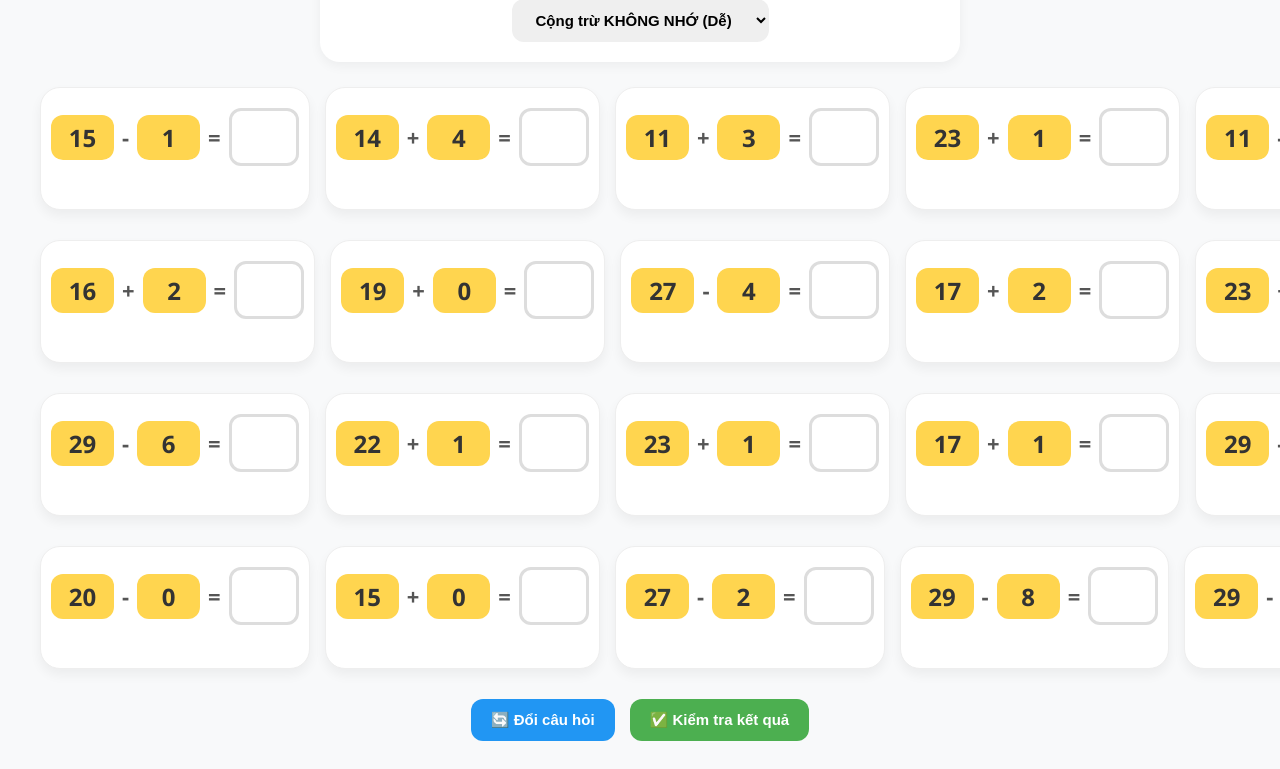
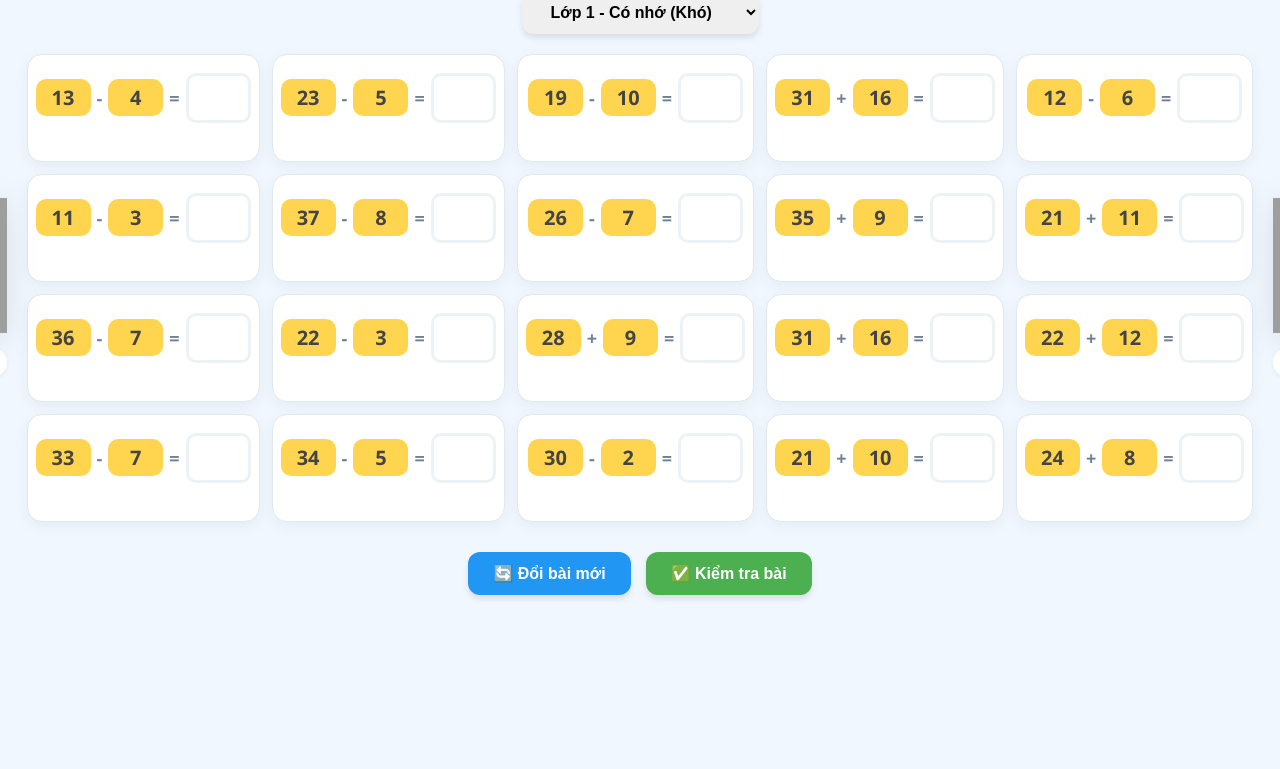
Before and after one commit to SupportCareSoft/hoc_tap, a plain HTML site: page index.html in a window 1280 px wide. Shown: the part 97-866 px from the top of the page. After the commit the page ends 840 px from the top, so only its background shows below. Drawn offline with Linux system fonts and the light colour scheme; grey boxes are pictures that could not be loaded.

Commit message:
Update index.html

```diff
--- a/index.html
+++ b/index.html
@@ -3,10 +3,10 @@
 <head>
     <meta charset="UTF-8">
     <meta name="viewport" content="width=device-width, initial-scale=1.0">
-    <title>Toán Lớp 1 - Có Nhớ & Không Nhớ</title>
+    <title>Toán Học Chibi Vui Nhộn</title>
     <style>
         :root {
-            --bg: #fdfdfd;
+            --bg: #f0f7ff;
             --box-num: #FFD54F;
             --correct: #4CAF50;
             --wrong: #F44336;
@@ -14,64 +14,190 @@
         }
 
         body {
-            font-family: 'Segoe UI', Arial, sans-serif;
-            background-color: #f8f9fa;
+            font-family: 'Segoe UI', Tahoma, Geneva, Verdana, sans-serif;
+            background-color: var(--bg);
             display: flex;
             flex-direction: column;
             align-items: center;
-            padding: 20px;
+            margin: 0;
+            padding: 20px 10px;
+            min-height: 100vh;
         }
 
-        .header { background: white; padding: 20px; border-radius: 20px; box-shadow: 0 4px 12px rgba(0,0,0,0.05); margin-bottom: 25px; text-align: center; width: 100%; max-width: 600px; }
+        .header {
+            text-align: center;
+            margin-bottom: 20px;
+            width: 100%;
+        }
 
-        .math-container { display: flex; flex-direction: column; gap: 30px; width: 100%; max-width: 1200px; }
-        .math-row { display: grid; grid-template-columns: repeat(5, 1fr); gap: 15px; }
+        h2 { color: #2c3e50; margin-bottom: 15px; }
+
+        /* KHUNG CHỨA TOÀN BỘ: CHIBI - BẢNG - CHIBI */
+        .main-layout {
+            display: flex;
+            align-items: center;
+            justify-content: center;
+            width: 100%;
+            max-width: 1300px;
+            gap: 20px;
+        }
+
+        .chibi-side {
+            width: 180px;
+            flex-shrink: 0;
+            text-align: center;
+        }
+
+        .chibi-side img {
+            width: 100%;
+            height: auto;
+            filter: drop-shadow(0 5px 15px rgba(0,0,0,0.1));
+        }
+
+        .chibi-text {
+            display: block;
+            margin-top: 10px;
+            font-weight: bold;
+            color: #5a67d8;
+            font-size: 14px;
+            background: white;
+            padding: 5px 10px;
+            border-radius: 20px;
+            box-shadow: 0 2px 5px rgba(0,0,0,0.05);
+        }
+
+        /* KHUNG BẢNG TÍNH */
+        .math-container {
+            display: grid;
+            grid-template-columns: repeat(5, 1fr);
+            gap: 12px;
+            flex-grow: 1;
+        }
 
         .math-card {
-            background: white; padding: 20px 10px; border-radius: 20px;
-            display: flex; flex-direction: column; align-items: center;
-            box-shadow: 0 6px 12px rgba(0,0,0,0.05); border: 1px solid #eee;
+            background: white;
+            padding: 18px 8px;
+            border-radius: 15px;
+            display: flex;
+            flex-direction: column;
+            align-items: center;
+            box-shadow: 0 4px 15px rgba(0,0,0,0.05);
+            border: 1px solid #e2e8f0;
+            transition: transform 0.2s;
         }
 
-        .equation { display: flex; align-items: center; gap: 8px; }
-        .num { font-size: 24px; font-weight: 900; background: var(--box-num); padding: 6px 14px; border-radius: 12px; min-width: 35px; text-align: center; color: #333; }
-        .op { font-size: 22px; font-weight: bold; color: #555; }
+        .math-card:hover { transform: translateY(-3px); }
 
-        .ans-input { width: 60px; height: 50px; border: 3px solid #ddd; border-radius: 12px; text-align: center; font-size: 22px; font-weight: 900; outline: none; }
+        .equation {
+            display: flex;
+            align-items: center;
+            justify-content: center;
+            gap: 6px;
+            width: 100%;
+        }
 
-        .error-msg { font-size: 12px; color: var(--wrong); margin-top: 8px; font-weight: bold; height: 15px; visibility: hidden; }
+        .num {
+            font-size: 20px;
+            font-weight: 900;
+            background: var(--box-num);
+            padding: 5px 10px;
+            border-radius: 10px;
+            min-width: 35px;
+            text-align: center;
+            color: #444;
+        }
 
-        .ans-input.correct { border-color: var(--correct); background-color: #e8f5e9; }
-        .ans-input.wrong { border-color: var(--wrong); background-color: #ffebee; animation: shake 0.3s; }
+        .op-sign { font-size: 18px; font-weight: bold; color: #718096; }
+
+        .ans-input {
+            width: 55px;
+            height: 42px;
+            border: 3px solid #edf2f7;
+            border-radius: 10px;
+            text-align: center;
+            font-size: 18px;
+            font-weight: 900;
+            outline: none;
+            transition: all 0.2s;
+        }
+
+        .ans-input:focus { border-color: var(--primary); }
+
+        .error-msg {
+            font-size: 10px;
+            color: var(--wrong);
+            margin-top: 8px;
+            font-weight: bold;
+            height: 12px;
+            visibility: hidden;
+        }
+
+        /* Trạng thái đúng sai */
+        .ans-input.correct { border-color: var(--correct); background-color: #f0fff4; }
+        .ans-input.wrong { border-color: var(--wrong); background-color: #fff5f5; animation: shake 0.3s; }
         .ans-input.wrong + .error-msg { visibility: visible; }
 
-        @keyframes shake { 0%, 100% { transform: translateX(0); } 25% { transform: translateX(-5px); } 75% { transform: translateX(5px); } }
+        @keyframes shake {
+            0%, 100% { transform: translateX(0); }
+            25% { transform: translateX(-4px); }
+            75% { transform: translateX(4px); }
+        }
 
         .btn-group { margin-top: 30px; display: flex; gap: 15px; }
-        button, select { padding: 12px 20px; border-radius: 12px; border: none; font-weight: bold; cursor: pointer; font-size: 15px; }
+
+        button, select {
+            padding: 12px 25px;
+            border-radius: 12px;
+            border: none;
+            font-weight: bold;
+            cursor: pointer;
+            font-size: 16px;
+            box-shadow: 0 4px 6px rgba(0,0,0,0.1);
+            transition: opacity 0.2s;
+        }
+
+        button:active { opacity: 0.8; }
         .btn-refresh { background: var(--primary); color: white; }
         .btn-check { background: var(--correct); color: white; }
 
-        @media (max-width: 1000px) { .math-row { grid-template-columns: repeat(2, 1fr); } }
+        /* Mobile */
+        @media (max-width: 1100px) {
+            .chibi-side { display: none; } /* Ẩn chibi trên màn hình hẹp để tránh lệch */
+            .math-container { grid-template-columns: repeat(2, 1fr); }
+        }
+        @media (max-width: 500px) {
+            .math-container { grid-template-columns: 1fr; }
+        }
     </style>
 </head>
 <body>
 
     <div class="header">
-        <h2 style="margin:0 0 15px 0; color: #333;">Toán Lớp 1 - Luyện Tập</h2>
-        <div style="display: flex; gap: 10px; justify-content: center;">
+        <h2>✨ Bé Tập Làm Toán ✨</h2>
         <select id="math-type" onchange="generateMath()">
-                <option value="no-carry">Cộng trừ KHÔNG NHỚ (Dễ)</option>
-                <option value="carry">Cộng trừ CÓ NHỚ (Khó)</option>
+            <option value="kid5">Bé 5 tuổi (Phạm vi 10)</option>
+            <option value="no-carry">Lớp 1 - Không nhớ</option>
+            <option value="carry" selected>Lớp 1 - Có nhớ (Khó)</option>
         </select>
     </div>
+
+    <div class="main-layout">
+        <div class="chibi-side">
+            <img src="https://i.ibb.co/TB3TPsD5/anh3.png" alt="Boy Chibi">
+            <span class="chibi-text">Cùng học nào!</span>
         </div>
 
         <div class="math-container" id="container"></div>
 
+        <div class="chibi-side">
+            <img src="https://i.ibb.co/wZ9Yz65T/anh2.png" alt="Girl Chibi">
+            <span class="chibi-text">Bé giỏi quá!</span>
+        </div>
+    </div>
+
     <div class="btn-group">
-        <button class="btn-refresh" onclick="generateMath()">🔄 Đổi câu hỏi</button>
-        <button class="btn-check" onclick="checkResults()">✅ Kiểm tra kết quả</button>
+        <button class="btn-refresh" onclick="generateMath()">🔄 Đổi bài mới</button>
+        <button class="btn-check" onclick="checkResults()">✅ Kiểm tra bài</button>
     </div>
 
     <script>
@@ -80,55 +206,46 @@
             const container = document.getElementById('container');
             container.innerHTML = "";
 
-            for (let r = 0; r < 4; r++) {
-                const rowDiv = document.createElement('div');
-                rowDiv.className = 'math-row';
+            for (let i = 0; i < 20; i++) {
+                let n1, n2, opSign, result;
 
-                for (let c = 0; c < 5; c++) {
-                    let n1, n2, op, result;
-                    let isCarry = (type === "carry");
-
-                    if (isCarry) {
-                        // Phép tính CÓ NHỚ
-                        if (Math.random() > 0.5) { // Cộng có nhớ
-                            n1 = Math.floor(Math.random() * 10) + 5; // 5-14
-                            n2 = Math.floor(Math.random() * 9) + (10 - (n1 % 10)); // Đảm bảo hàng đơn vị cộng lại > 10
-                            op = '+';
-                        } else { // Trừ có nhớ
-                            n1 = Math.floor(Math.random() * 20) + 11; // 11-30
+                if (type === "kid5") {
+                    n1 = Math.floor(Math.random() * 9) + 1;
+                    opSign = Math.random() > 0.5 ? '+' : '-';
+                    n2 = (opSign === '+') ? Math.floor(Math.random() * (10 - n1 + 1)) : Math.floor(Math.random() * (n1 + 1));
+                } else if (type === "no-carry") {
+                    n1 = Math.floor(Math.random() * 60) + 10;
+                    opSign = Math.random() > 0.5 ? '+' : '-';
+                    let d1 = n1 % 10;
+                    n2 = (opSign === '+') ? Math.floor(Math.random() * (9 - d1 + 1)) : Math.floor(Math.random() * (d1 + 1));
+                } else {
+                    opSign = Math.random() > 0.5 ? '+' : '-';
+                    if (opSign === '+') {
+                        n1 = Math.floor(Math.random() * 30) + 9;
+                        let d1 = n1 % 10;
+                        n2 = Math.floor(Math.random() * 8) + (10 - d1);
+                    } else {
+                        n1 = Math.floor(Math.random() * 30) + 11;
+                        let d1 = n1 % 10;
                         n2 = Math.floor(Math.random() * 9) + 1;
-                            while ((n1 % 10) >= (n2 % 10)) { n2 = Math.floor(Math.random() * 9) + 1; }
-                            op = '-';
-                        }
-                    } else {
-                        // Phép tính KHÔNG NHỚ
-                        n1 = Math.floor(Math.random() * 20) + 10; // 10-29
-                        n2 = Math.floor(Math.random() * 9) + 1;
-                        op = (Math.random() > 0.5) ? '+' : '-';
-                        // Đảm bảo không nhớ
-                        if (op === '+') {
-                            while ((n1 % 10) + (n2 % 10) >= 10) { n2 = Math.floor(Math.random() * 5); }
-                        } else {
-                            while ((n1 % 10) < (n2 % 10)) { n2 = Math.floor(Math.random() * (n1 % 10 + 1)); }
+                        if (n2 <= d1) n2 = d1 + 1;
                     }
                 }
 
-                    result = (op === '+') ? n1 + n2 : n1 - n2;
+                result = (opSign === '+') ? n1 + n2 : n1 - n2;
 
-                    rowDiv.innerHTML += `
+                container.innerHTML += `
                     <div class="math-card">
                         <div class="equation">
                             <span class="num">${n1}</span>
-                                <span class="op">${op}</span>
+                            <span class="op-sign">${opSign}</span>
                             <span class="num">${n2}</span>
-                                <span class="op">=</span>
+                            <span class="op-sign">=</span>
                             <input type="number" class="ans-input" data-ans="${result}">
                         </div>
-                            <div class="error-msg">Sai rồi, tính lại nhé! ❌</div>
+                        <div class="error-msg">Sửa lại nhé! ❌</div>
                     </div>
                 `;
-                }
-                container.appendChild(rowDiv);
             }
         }
 
@@ -136,12 +253,13 @@
             document.querySelectorAll('.ans-input').forEach(input => {
                 const val = input.value;
                 const ans = input.dataset.ans;
-                if (val !== "" && parseInt(val) === parseInt(ans)) {
-                    input.classList.remove('wrong');
+                input.classList.remove('correct', 'wrong');
+                if (val !== "") {
+                    if (parseInt(val) === parseInt(ans)) {
                         input.classList.add('correct');
-                } else if (val !== "") {
-                    input.classList.remove('correct');
+                    } else {
                         input.classList.add('wrong');
+                    }
                 }
             });
         }
```
Lines whose indentation alone changed are shown as unchanged.
